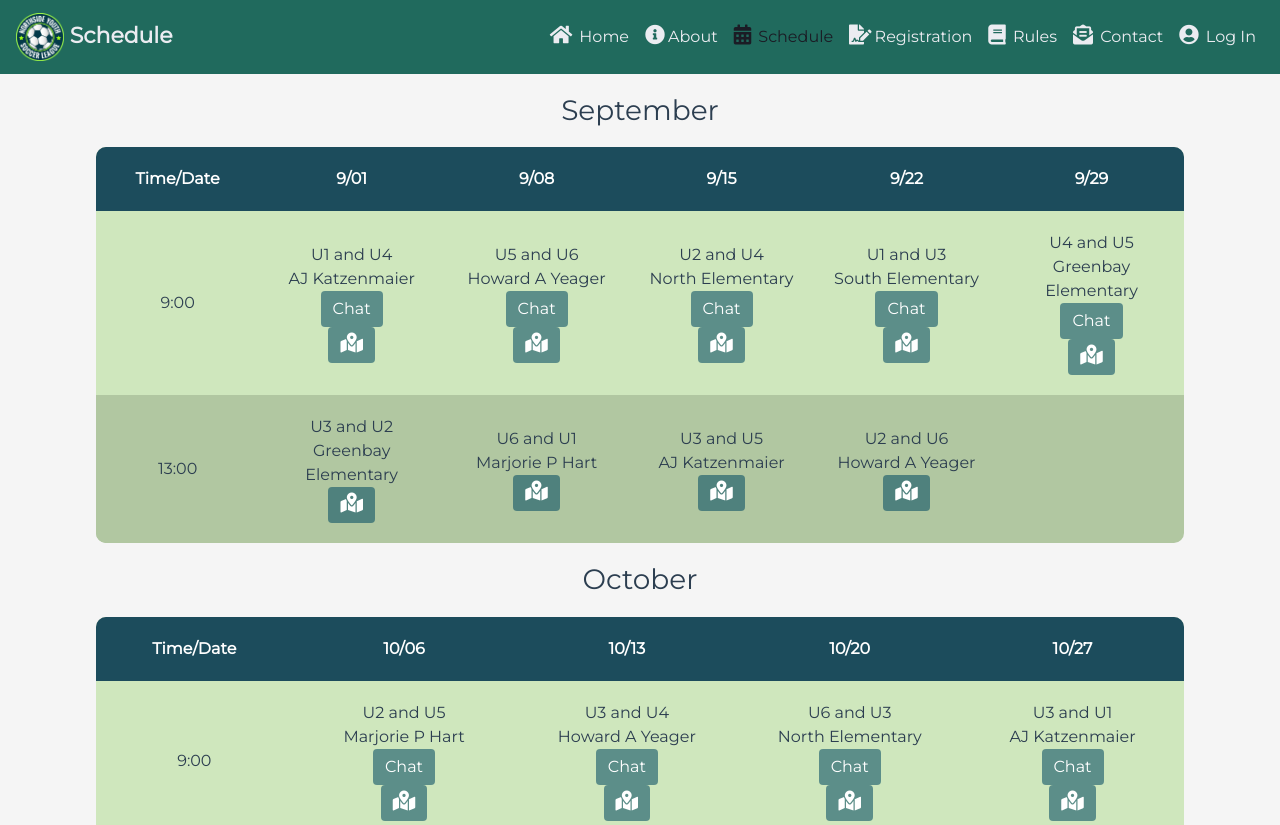
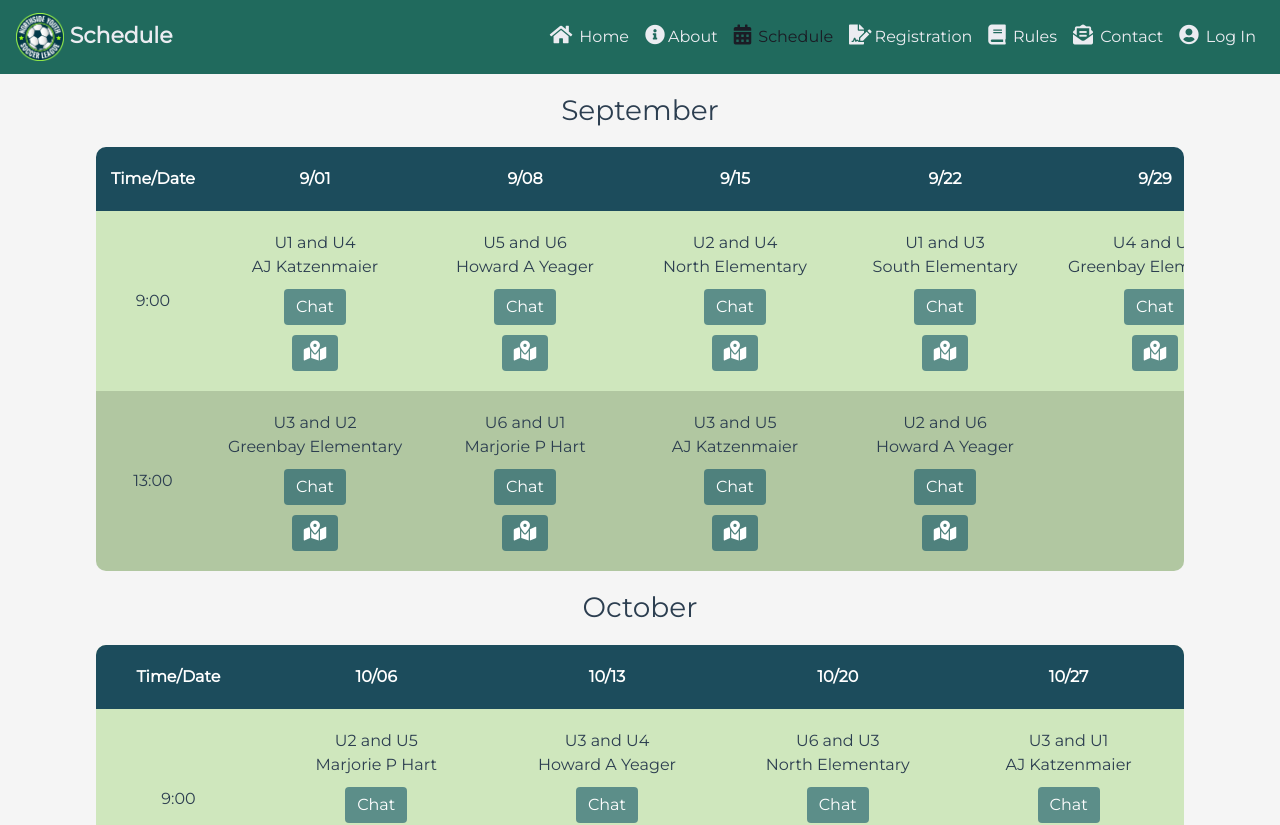
Before and after one commit to andreaibt21/NYSL-APP, a Vue app: page /schedule in a window 1280 px wide. Shown: the top 825 px of the page. Built offline with nearby package versions, Linux system fonts and the light colour scheme; no server answers.

Commit message:
changed login

```diff
--- a/public/index.html
+++ b/public/index.html
@@ -13,6 +13,25 @@
     <link href="https://fonts.googleapis.com/css2?family=Montserrat:wght@400&display=swap" rel="stylesheet">
     <link rel="stylesheet" href="https://use.fontawesome.com/releases/v5.15.1/css/all.css" integrity="sha384-vp86vTRFVJgpjF9jiIGPEEqYqlDwgyBgEF109VFjmqGmIY/Y4HV4d3Gp2irVfcrp" crossorigin="anonymous">
 
+    <style>
+      ::-webkit-scrollbar{
+        width: 10px;
+      }
+      /* Handle */
+      ::-webkit-scrollbar-thumb{
+        background:#064d6391 !important;
+        border-radius: 10px!important;
+      }
+      /* Track */
+      ::-webkit-scrollbar-track {
+        box-shadow: inset 0 0 5px grey  !important;
+        border-radius: 10px  !important;
+      }
+      /* Handle on hover */
+      ::-webkit-scrollbar-thumb:hover {
+        background:  #1c4c5c!important;
+      }
+    </style>
   </head>
   <body>
     <noscript>
--- a/src/App.vue
+++ b/src/App.vue
@@ -21,6 +21,20 @@
 
   </div>
 </template>
+
+<script>
+import {mapMutations} from 'vuex'
+
+export default {
+ name: 'App',
+ methods:{
+  ...mapMutations(['listenUser'])
+ },
+ beforeMount(){
+     this.listenUser()
+  }
+}
+</script>
 
 <style lang="scss">
 
--- a/src/components/Calendar.vue
+++ b/src/components/Calendar.vue
@@ -17,11 +17,11 @@
             <td v-for="(e,index) in dates.nine" v-bind:key="index" >
 
                 <p>{{e.teams}}</p>
-                <p class="nofShow"> {{e.location}}</p>
-                <b-button v-bind:to="'/chat/'+e.number" class="b-table">Chat</b-button>
+                <p> {{e.location}}</p>
+
+                <b-button v-bind:to="'/chat/'+e.number" class="b-table b-vertical">Chat</b-button>
 
                 <div class="button-landscape">
-
 
                   <b-button v-b-toggle="'collapse-' + e.number" variant="primary" class="b-table"><i class="fas fa-map-marked-alt"></i></b-button>
                   <b-collapse v-bind:id="'collapse-' + e.number" class="mt-2">
@@ -38,7 +38,7 @@
                   </b-collapse>
                 </div>
 
-                <b-button v-b-modal="'modal-' + e.number"  class="noShow b-table"  ><i class="fas fa-map-marked-alt"></i></b-button>
+                <b-button v-b-modal="'modal-' + e.number"  class="noShow b-table b-vertical"  ><i class="fas fa-map-marked-alt"></i></b-button>
                 <b-modal v-bind:id="'modal-' + e.number" centered hide-footer v-bind:title="e.location">
 
 
@@ -57,9 +57,12 @@
                 <p>{{e.teams}}</p>
                 <p> {{e.location}}</p>
 
+                <b-button v-bind:to="'/chat/'+e.number" class="b-table b-vertical">Chat</b-button>
 
                 <div class="button-landscape">
+
                   <b-button v-b-toggle="'collapse-' + e.number" variant="primary" class="b-table"><i class="fas fa-map-marked-alt"></i></b-button>
+
                   <b-collapse v-bind:id="'collapse-' + e.number" class="mt-2">
                     <b-card>
                       <p class="card-text">
@@ -74,8 +77,7 @@
                   </b-collapse>
                 </div>
 
-
-                <b-button v-b-modal="'modal-' + e.number"  class="noShow b-table"><i class="fas fa-map-marked-alt"></i></b-button>
+                <b-button v-b-modal="'modal-' + e.number"  class="noShow b-table b-vertical"><i class="fas fa-map-marked-alt"></i></b-button>
                 <b-modal v-bind:id="'modal-' + e.number" centered hide-footer v-bind:title="e.location">
 
 
@@ -101,7 +103,7 @@ export default {
 }
 </script>
 
-<style lang="scss">
+<style scope lang="scss">
 table{
     width: 100% ;
 }
@@ -128,14 +130,19 @@ thead {
 
 th, td{
     text-align: center;
-    padding: 20px 5px;
+    padding: 20px 15px;
     width: 150px;
 }
 .btn-primary, .b-table{
     background-color: #064d6391!important;
     border: none;
+
+
     &:hover{
         background-color:  #0484ac91!important;}
+}
+.b-vertical{
+margin: 5px 10px 0 10px;
 }
 iframe{
   width: 100%;
@@ -149,7 +156,7 @@ b-button{
     margin-top: 10px;
 }
 p{
-    width: 160px;
+    width: 180px;
     margin: 0 auto;
 }
 i{
@@ -157,11 +164,9 @@ i{
 }
 .button-landscape{
     display: none;
+   margin-top: 10px;
+}
 
-}
-::-webkit-scrollbar-thumb{
-  background: red ;
-}
 
 @media only screen and (min-width: 600px) {
   .noShow{
@@ -170,5 +175,10 @@ i{
   .button-landscape{
     display: block;
 }
+.b-vertical{
+
+margin: 10px 0 0 0;
+
+}
 }
 </style>
--- a/src/router/index.js
+++ b/src/router/index.js
@@ -46,6 +46,7 @@ const routes = [
       component: () => import('../views/Login.vue')
      },
 
+
 ]
 
 const router = new VueRouter({
--- a/src/store/index.js
+++ b/src/store/index.js
@@ -1,12 +1,26 @@
 import Vue from 'vue'
 import Vuex from 'vuex'
+import firebase from "firebase/app"
+import "firebase/auth"
 
 Vue.use(Vuex)
 
 export default new Vuex.Store({
   state: {
+    user:null
   },
   mutations: {
+
+    listenUser(state){
+      firebase.auth().onAuthStateChanged(  user => {
+        if(user) {
+          state.user = user
+        }else {
+          state.user = null
+        }
+        }
+      )
+    }
   },
   actions: {
   },
--- a/src/views/Login.vue
+++ b/src/views/Login.vue
@@ -1,10 +1,19 @@
 <template>
   <div>
+    <TopVar View="Login" v-bind:ShowImg="true"/>
     <template v-if="user == null">
       <button @click="login()">login with google</button>
     </template>
     <template v-else>
+
+      <div id="info-user">
+
+        <img id="user-photo" :src="user.photoURL" :alt="user.displayName">
+        <h1>{{user.displayName}}</h1>
+
+      </div>
       <button> chat </button>
+
       <button @click="logout()">log out</button>
     </template>
 
@@ -14,14 +23,18 @@
 <script>
 import firebase from "firebase/app";
 import "firebase/auth";
+import {mapState} from 'vuex';
+import TopVar from '@/components/TopVar.vue';
+
 
 export default {
   name: 'Login',
-  data(){
-        return{
-          user: null,
+  computed:{
+    ...mapState(['user'])
+  },
+  components:{
+      TopVar,
 
-        }
   },
   methods:{
     login(){
@@ -31,14 +44,23 @@ export default {
       .auth()
       .signInWithPopup(provider)
       .then(result => {
-        console.log(result.user)
+        console.log('User info: ' , result.user);
       })
       .catch(error => {
         console.log(error.code)
       })
     },
     logout(){
+      firebase
+      .auth()
+      .signOut()
+      .then(()=> {
 
+        console.log('User has loged out')
+      })
+      .catch(error => {
+        console.log(error.code)
+      })
     }
   }
 
@@ -46,5 +68,11 @@ export default {
 </script>
 
 <style>
-
+#info-user{
+  margin-top: 25px;
+}
+#user-photo{
+    width: 100px;
+    border-radius: 50%;
+}
 </style>
```
Also changed, not shown: 1 other file (tests, documents, lock files or other folders).
